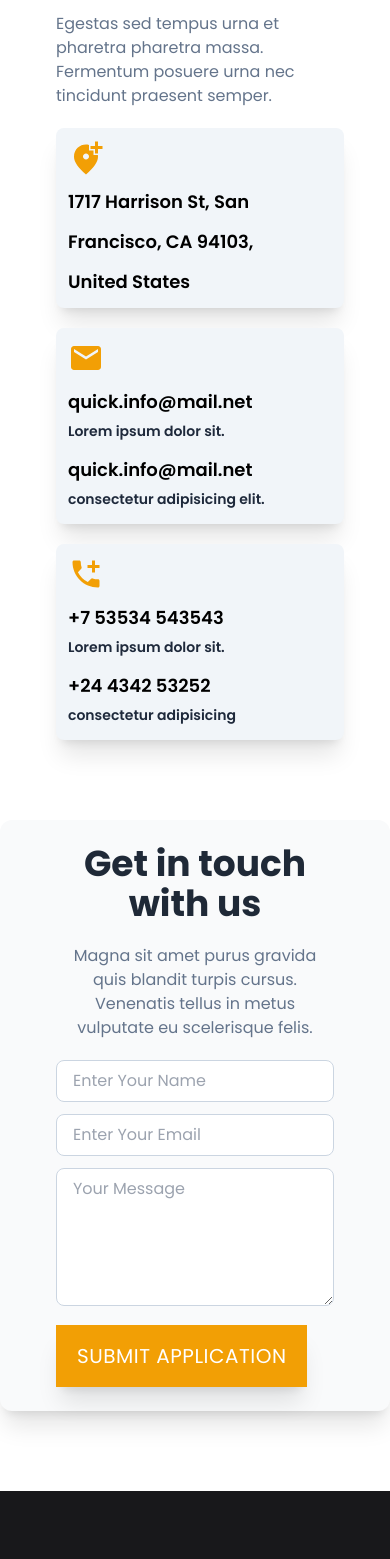
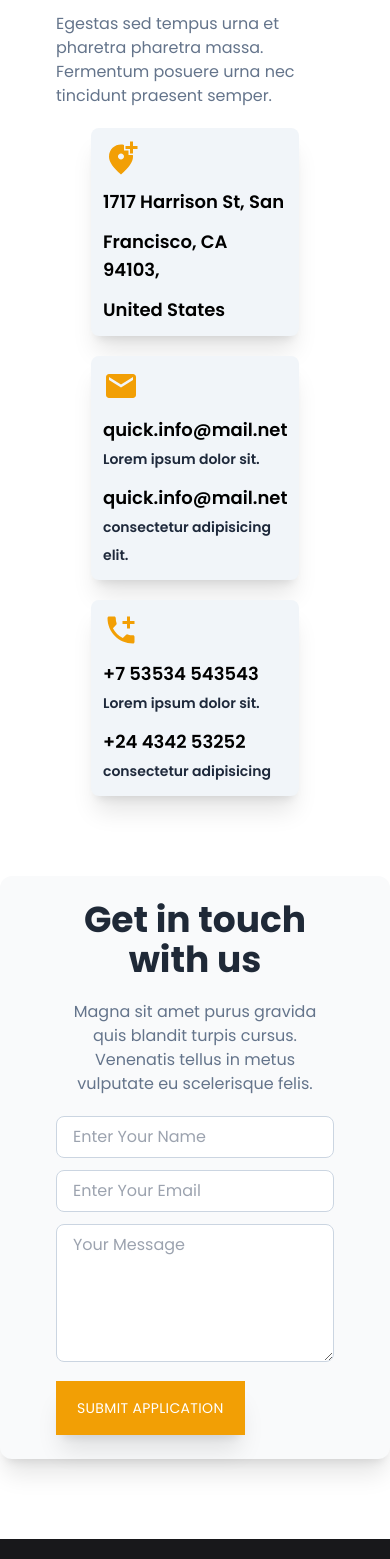
Before and after one commit to HasithKovinda/pizzify, a React (Vite) app: page /contact in a window 390 px wide. Shown: the part 220-1779 px from the top of the page. Built offline with nearby package versions, Linux system fonts and the light colour scheme.

Commit message:
fixed mobile responsive issues in contact page

```diff
--- a/src/components/Button.tsx
+++ b/src/components/Button.tsx
@@ -1,7 +1,7 @@
 function Button({ name }: { name: string }) {
   return (
     <button
-      className="text-xl lg:text-2xl btn  text-white tracking-wide uppercase border border-primary py-4 px-5 lg:px-6 hover:text-primary shadow-xl
+      className="text-sm sm:text-xl lg:text-2xl btn  text-white tracking-wide uppercase border border-primary py-4 px-5 lg:px-6 hover:text-primary shadow-xl
  focus:bg-yellow-500  focus:outline-none focus:ring focus:ring-yellow-500 focus:ring-offset-2 "
     >
       {name}
--- a/src/components/Contact/Information.tsx
+++ b/src/components/Contact/Information.tsx
@@ -30,7 +30,7 @@ function Information() {
             variants={parentVariant}
           >
             <motion.div
-              className="mt-5 bg-slate-100 p-3 rounded-lg shadow-xl w-72 mx-auto"
+              className="mt-5 bg-slate-100 p-3 rounded-lg shadow-xl w-52 sm:w-72 mx-auto"
               variants={childrenVariant}
               transition={{ type: "spring" }}
             >
@@ -42,7 +42,7 @@ function Information() {
               </div>
             </motion.div>
             <motion.div
-              className="mt-5 bg-slate-100 p-3 rounded-lg shadow-xl w-72 mx-auto"
+              className="mt-5 bg-slate-100 p-3 rounded-lg shadow-xl w-52 sm:w-72 mx-auto"
               variants={childrenVariant}
               transition={{ type: "spring" }}
             >
@@ -59,7 +59,7 @@ function Information() {
               </div>
             </motion.div>
             <motion.div
-              className="mt-5 bg-slate-100 p-3 rounded-lg shadow-xl w-72 mx-auto"
+              className="mt-5 bg-slate-100 p-3 rounded-lg shadow-xl w-52 sm:w-72 mx-auto"
               variants={childrenVariant}
               transition={{ type: "spring" }}
             >
```
